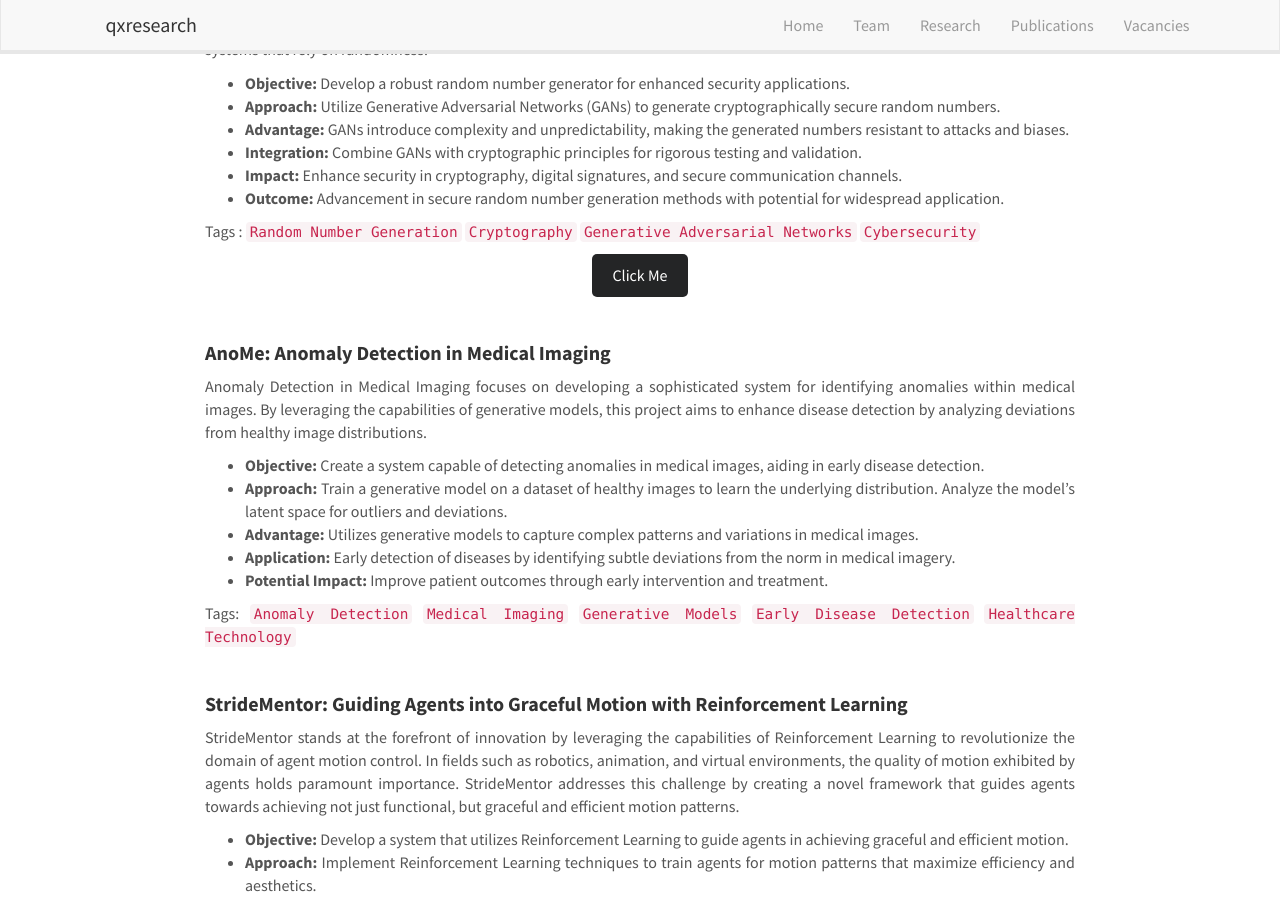
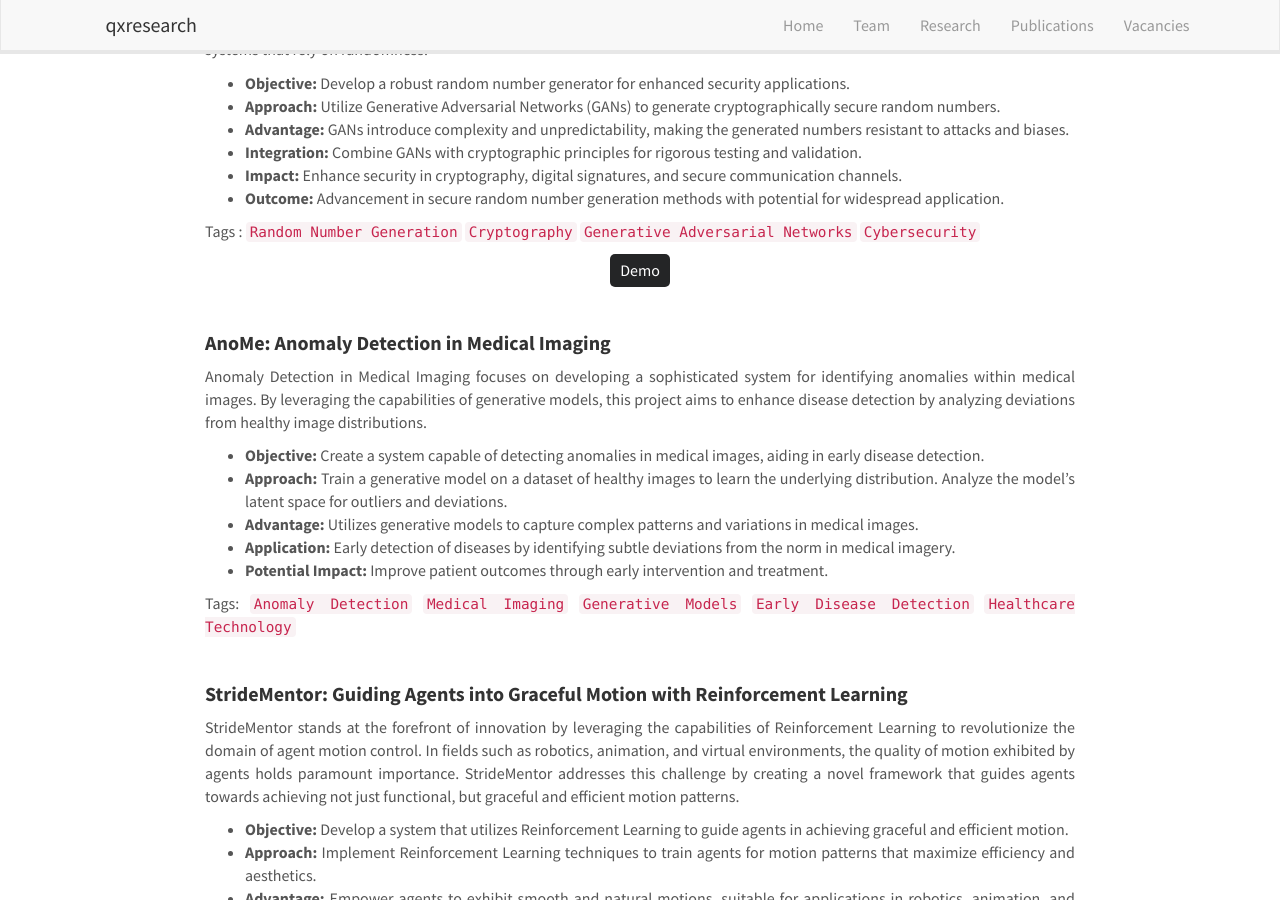
Before and after one commit to qxresearch/qxresearch.github.io, a Jekyll site: the page built from _pages/openings.md, in a window 1280 px wide and 900 px high, scrolled down 337 px. Built offline with Jekyll 4.4.1, drawn with Linux system fonts in a browser that asks for light colours; nearby versions of some CDN libraries.

Commit message:
Update openings.md

```diff
--- a/_pages/openings.md
+++ b/_pages/openings.md
@@ -31,7 +31,7 @@ The Cryptographically Secured Random Number Generator (CSRNG) project explores t
 Tags : `Random Number Generation` `Cryptography` `Generative Adversarial Networks` `Cybersecurity`
 
 <div style="display: flex; justify-content: center; align-items: center;">
-  <a href="#" style="display: inline-block; padding: 10px 20px; background-color: #242526; color: white; border-radius: 5px; text-decoration: none;">Click Me</a>
+  <a href="#" style="display: inline-block; padding: 5px 10px; background-color: #242526; color: white; border-radius: 5px; text-decoration: none;">Demo</a>
 </div>
 
 
```
